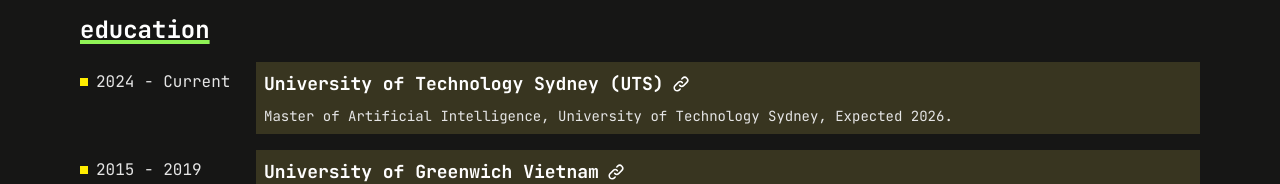
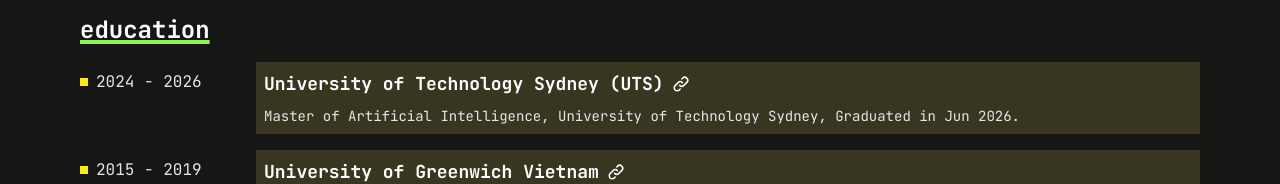
Before and after one commit to ngdangduy13/portfolio, a Next.js app: page / in a window 1280 px wide. Shown: the part 1510-1694 px from the top of the page. Built offline with nearby package versions, Linux system fonts and the light colour scheme.

Commit message:
Update information

```diff
--- a/src/app/page.tsx
+++ b/src/app/page.tsx
@@ -37,10 +37,10 @@
 
 const education = [
   {
-    period: "2024 - Current",
+    period: "2024 - 2026",
     name: "University of Technology Sydney (UTS)",
     description:
-      "Master of Artificial Intelligence, University of Technology Sydney, Expected 2026.",
+      "Master of Artificial Intelligence, University of Technology Sydney, Graduated in Jun 2026.",
     website: "https://www.uts.edu.au/",
   },
   {
```
